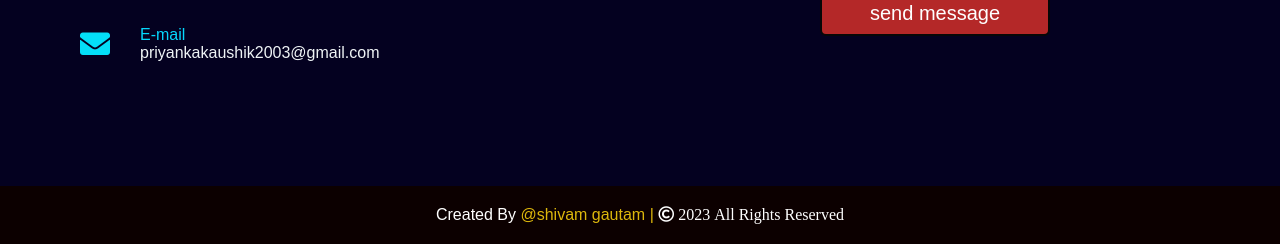
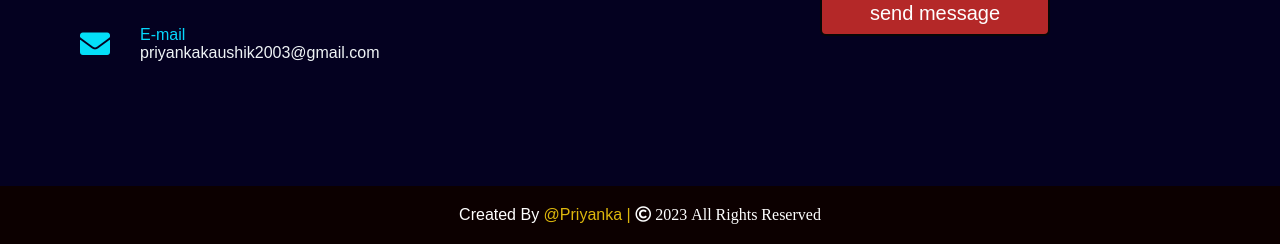
Before and after one commit to Shivaofficial07/Priyankaportfolio, a plain HTML site: page index.html in a window 1280 px wide. Shown: the part 3723-3967 px from the top of the page. Drawn offline with nearby package versions, Linux system fonts and the light colour scheme.

Commit message:
Update index.html

```diff
--- a/index.html
+++ b/index.html
@@ -284,7 +284,7 @@
 
 
   <footer>
-    <span>Created By <a href="">@shivam gautam |</a> <span class="far fa-copyright"> 2023 All Rights Reserved</span> </span>
+    <span>Created By <a href="">@Priyanka |</a> <span class="far fa-copyright"> 2023 All Rights Reserved</span> </span>
   </footer>
 
   <script src="sh.js"></script>
```
